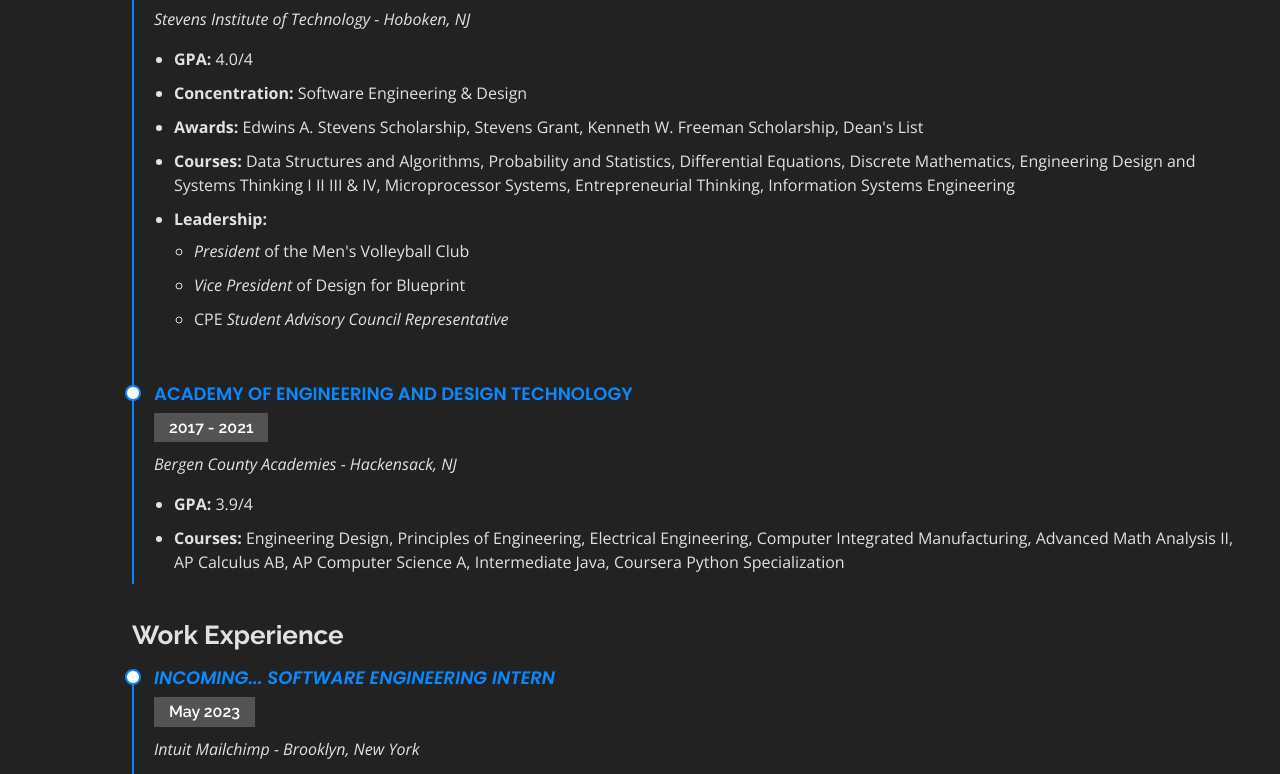
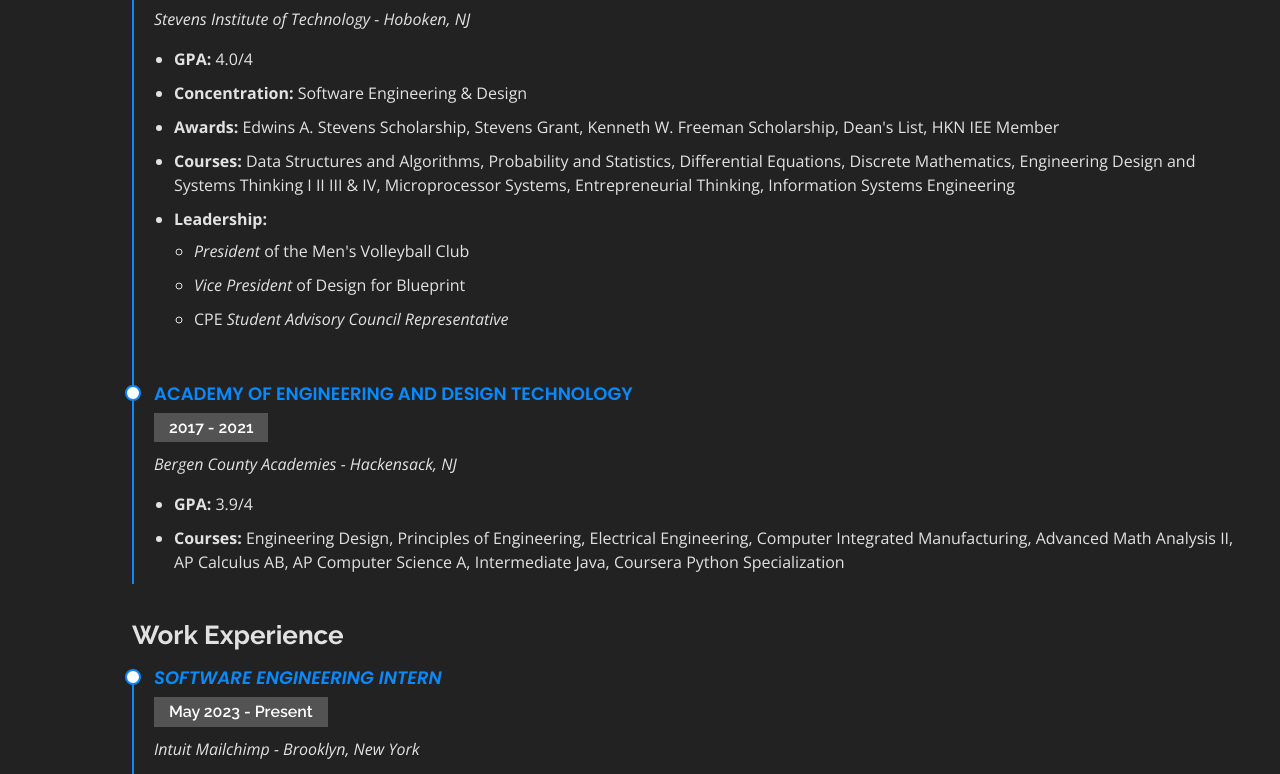
Before and after one commit to ShawnAviles/shawnaviles.com, a plain HTML site: page index.html in a window 1280 px wide. Shown: the part 3117-3891 px from the top of the page. Drawn offline with nearby package versions, Linux system fonts and the light colour scheme; a script that the page names is missing.

Commit message:
update resume and content

```diff
--- a/index.html
+++ b/index.html
@@ -52,7 +52,7 @@
     <div id="tsparticles"></div>
     <div class="container" data-aos="zoom-in" data-aos-delay="100">
       <h1>Shawn Aviles</h1>
-      <p>I'm a <span class="typed" data-typed-items="Computer Engineering Undergraduate, Software Developer"></span></p>
+      <p>I'm a <span class="typed" data-typed-items="Computer Engineering Undergraduate, Software Developer, Software Engineering Intern"></span></p>
       <div class="social-links">
         <a href="https://www.linkedin.com/in/shawn-aviles" target="_blank" rel="noopener noreferrer"><i class="bx bxl-linkedin"></i></a>
         <a href="https://github.com/ShawnAviles" target="_blank" rel="noopener noreferrer"><i class="bx bxl-github"></i></a>
@@ -387,7 +387,7 @@
               <ul>
                 <li><strong>GPA: </strong> 4.0/4</li>
                 <li><strong>Concentration: </strong> Software Engineering & Design</li>
-                <li><strong>Awards: </strong> Edwins A. Stevens Scholarship, Stevens Grant, Kenneth W. Freeman Scholarship, Dean&apos;s List</li>
+                <li><strong>Awards: </strong> Edwins A. Stevens Scholarship, Stevens Grant, Kenneth W. Freeman Scholarship, Dean&apos;s List, HKN IEE Member</li>
                 <li><strong>Courses: </strong> Data Structures and Algorithms, Probability and Statistics, Differential Equations, Discrete Mathematics, Engineering Design and Systems Thinking I  II  III & IV, Microprocessor Systems, Entrepreneurial Thinking, Information Systems Engineering</li>
                 <li><strong>Leadership:</strong>
                   <ul class="mt-2">
@@ -414,8 +414,8 @@
           <div class="col-lg">
             <h3 class="resume-title">Work Experience</h3>
             <div class="resume-item">
-              <h4><em>Incoming... Software Engineering Intern</em></h4>
-              <h5>May 2023</h5>
+              <h4><em>Software Engineering Intern</em></h4>
+              <h5>May 2023 - Present</h5>
               <p><em>Intuit Mailchimp - Brooklyn, New York</em></p>
               <div class="pb-4">
                 <a
```
Also changed, not shown: 1 other file.
